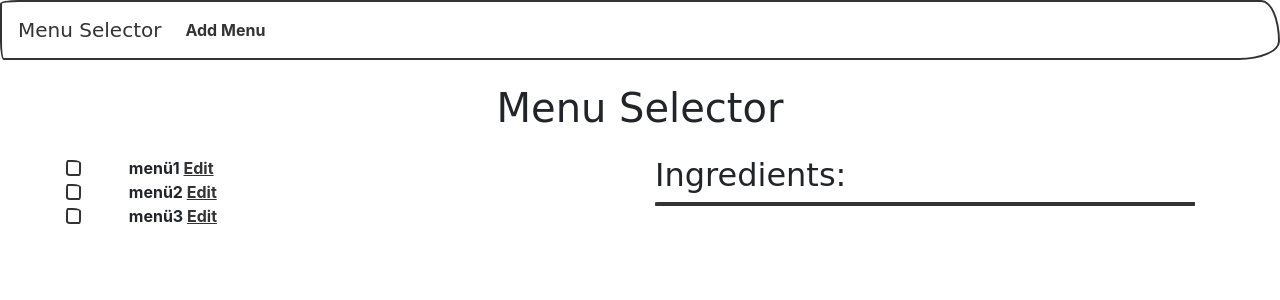
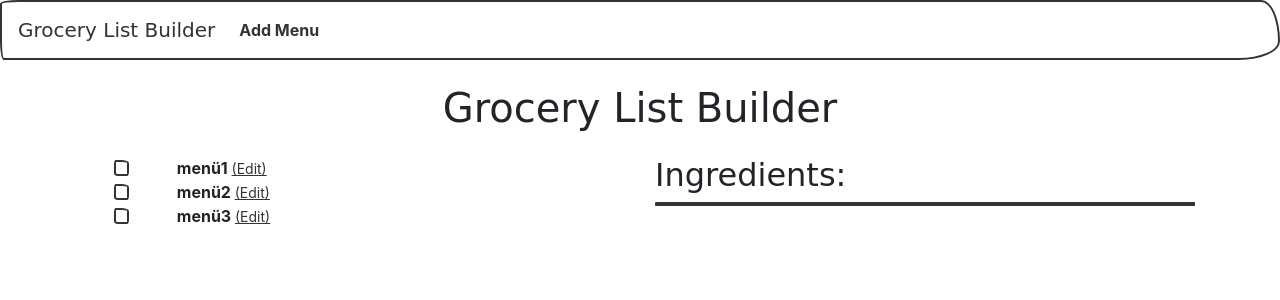
Before and after one commit to HolgerKurtz/grocery-list, a Flask app: page / in a window 1280 px wide. Shown: the top 300 px of the page. Run offline with Flask 3, Linux system fonts and the light colour scheme; some libraries are stand-ins or nearby versions; some web fonts are replaced.

Commit message:
🛩🛎 Checkpoint ./templates/index.html:17614628/445

```diff
--- a/templates/index.html
+++ b/templates/index.html
@@ -1,6 +1,7 @@
 <!DOCTYPE html>
 <html>
   <head>
+    <meta name="viewport" content="width=device-width, initial-scale=1.0">
     <title>Menu Selector</title>
     <link
       href="https://cdn.jsdelivr.net/npm/bootswatch@4.5.2/dist/sketchy/bootstrap.min.css"
@@ -10,7 +11,7 @@
   </head>
   <body>
     <nav class="navbar navbar-expand-lg navbar-light bg-light">
-        <a class="navbar-brand" href="#">Menu Selector</a>
+        <a class="navbar-brand" href="#">Grocery List Builder</a>
         <div class="collapse navbar-collapse">
             <ul class="navbar-nav mr-auto">
                 <li class="nav-item">
@@ -20,16 +21,16 @@
         </div>
     </nav>
     <div class="container">
-    <h1 class="text-center my-4">Menu Selector</h1>
+    <h1 class="text-center my-4">Grocery List Builder</h1>
     <div class="row">
         <div class="col-md-6">
             {% for menu in menus %}
-                <div class="form-check">
+                <div class="form-check ml-5">
                     <input class="form-check-input menu-checkbox" type="checkbox" name="menus" value="{{ menu }}" id="{{ menu }}">
                     <label class="form-check-label" for="{{ menu }}">
                         {{ menu }}
                     </label>
-                    <a href="{{ url_for('update_menu', menu_name=menu) }}">Edit</a>
+                    <a href="{{ url_for('update_menu', menu_name=menu) }}"><small>(Edit)</small></a>
                 </div>
             {% endfor %}
         </div>
```
